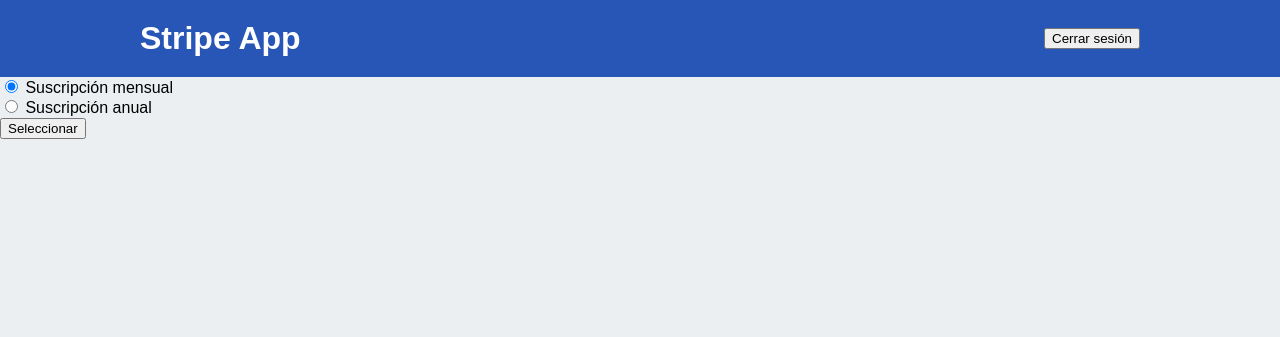
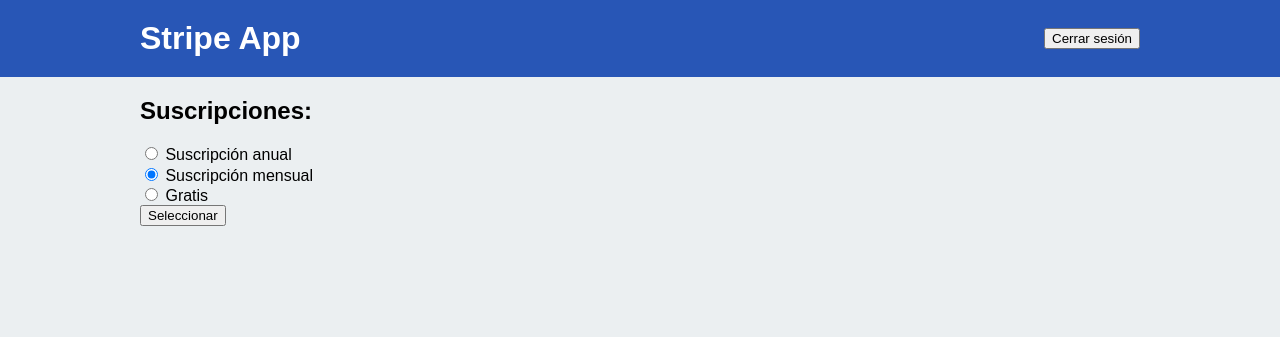
Before and after one commit to KattyaCuevas/stripe_app, a Django app: page /user/subscription in a window 1280 px wide. Shown: the top 337 px of the page. Run offline with Django 3.2, Linux system fonts and the light colour scheme; the visitor is signed in with stand-in values (Sample User, id 1); some libraries are stand-ins or nearby versions.

Commit message:
Change to free subscription

```diff
--- a/app/models.py
+++ b/app/models.py
@@ -19,11 +19,12 @@ class StripeUser(AbstractUser):
         self.save()
 
     def subscribe(self, plan):
-        if self.plan:
-            customer = stripe.Customer.retrieve(self.stripe_id)
-            subscriptions = stripe.Subscription.list(customer=self.stripe_id)
-            customer.subscriptions.retrieve(subscriptions.data[0].id).delete()
-        new_plan = stripe.Subscription.create(customer=self.stripe_id, plan=plan)
+        if plan != 'gratuito':
+            new_plan = stripe.Subscription.create(customer=self.stripe_id, plan=plan)
+            if self.plan:
+                customer = stripe.Customer.retrieve(self.stripe_id)
+                subscriptions = stripe.Subscription.list(customer=self.stripe_id)
+                customer.subscriptions.retrieve(subscriptions.data[0].id).delete()
         self.plan = plan
         self.save()
 
--- a/templates/user/detail.html
+++ b/templates/user/detail.html
@@ -24,7 +24,7 @@
 
     <div>
       <b>Plan de suscripción:</b>
-      <span>{{ user.plan }}</span>
+      <span>{{ user.plan.capitalize }}</span>
       <a href="/user/subscription">Cambiar de suscripción</a>
     </div>
 
--- a/templates/user/subscription.html
+++ b/templates/user/subscription.html
@@ -1,9 +1,13 @@
 {% extends  'base/base.html' %}
 {% block content %}
-  <form action="{% url 'app:subscription' %}" method="post">
-    {% csrf_token %}
-    <input type="radio" name="suscription_plan" value="mensual" checked> Suscripción mensual<br>
-    <input type="radio" name="suscription_plan" value="anual"> Suscripción anual<br>
-    <input type="submit" value="Seleccionar">
-  </form>
+  <div class="container">
+    <h2>Suscripciones:</h2>
+    <form action="{% url 'app:subscription' %}" method="post">
+      {% csrf_token %}
+      <input type="radio" name="suscription_plan" value="anual"> Suscripción anual<br>
+      <input type="radio" name="suscription_plan" value="mensual" checked> Suscripción mensual<br>
+      <input type="radio" name="suscription_plan" value="gratuito"> Gratis<br>
+      <input type="submit" value="Seleccionar">
+    </form>
+  </div>
 {% endblock %}
```
Also changed, not shown: 1 other file.
